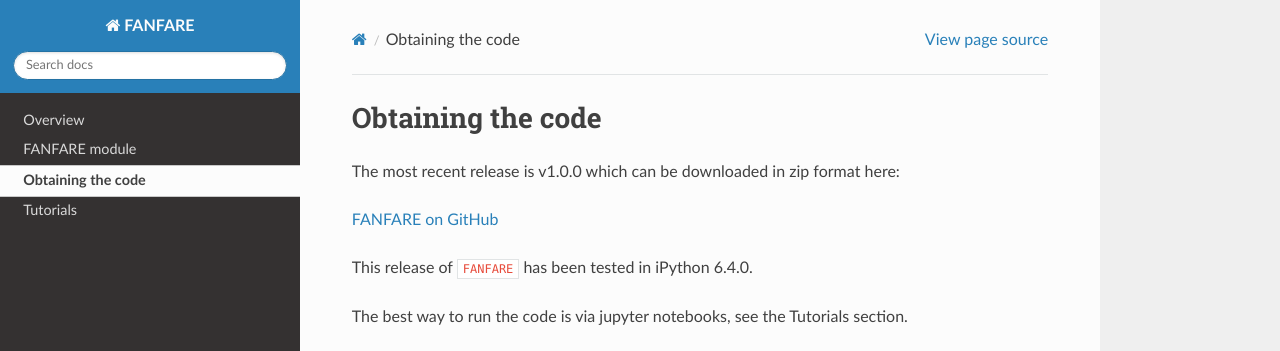
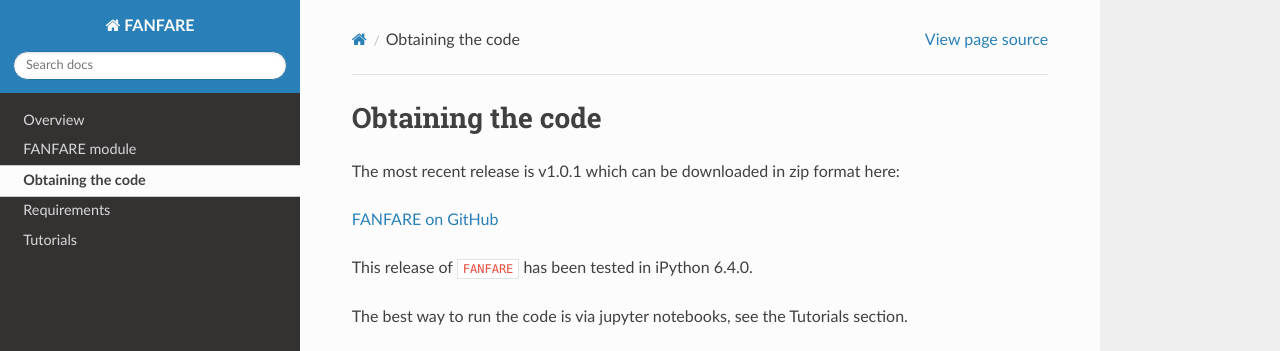
Before and after one commit to kpolsen/FANFARE, a Sphinx documentation site: the page built from docs/release.rst, in a window 1280 px wide. Shown: the top 351 px of the page. Built offline with Sphinx 7.4.7 and the Read the Docs theme 2.0.0, drawn with Linux system fonts in a browser that asks for light colours.

Commit message:
requirement page to docs

````diff
--- a/docs/conf.py
+++ b/docs/conf.py
@@ -26,7 +26,7 @@
 # The short X.Y version
 version = u''
 # The full version, including alpha/beta/rc tags
-release = u'1.0.0'
+release = u''
 
 
 # -- General configuration ---------------------------------------------------
--- a/docs/index.rst
+++ b/docs/index.rst
@@ -10,6 +10,7 @@
    Overview <self>
    FANFARE module <fanfare>
    Obtaining the code <release>
+   Requirements <reqs>
    Tutorials <tutorials>
 
 .. role:: python(code)
--- a/docs/release.rst
+++ b/docs/release.rst
@@ -4,9 +4,9 @@
 Obtaining the code
 ==================
 
-The most recent release is v1.0.0 which can be downloaded in zip format here:
+The most recent release is v1.0.1 which can be downloaded in zip format here:
 
-`FANFARE on GitHub <https://github.com/kpolsen/FANFARE/releases/tag/v1.0.0>`_
+`FANFARE on GitHub <https://github.com/kpolsen/FANFARE/releases/tag/v1.0.1>`_
 
 
 This release of :python:`FANFARE` has been tested in iPython 6.4.0.
--- a/docs/tutorials.rst
+++ b/docs/tutorials.rst
@@ -4,6 +4,10 @@
 Tutorials
 =========
 :python:`FANFARE` is best run in a jupyter notebook and below are examples of what can be done with the provided notebooks.
+
+To open and run a tutorial, go to the main directory of :python:`FANFARE` (where the *.ipynb files are) and type
+``` ipython notebook``` or
+``` jupyter notebook```
 
 0. Creating a new dataset
 -------------------------
````
Also changed, not shown: docs/reqs.rst (added, +9 -0 lines), 1 other file.
